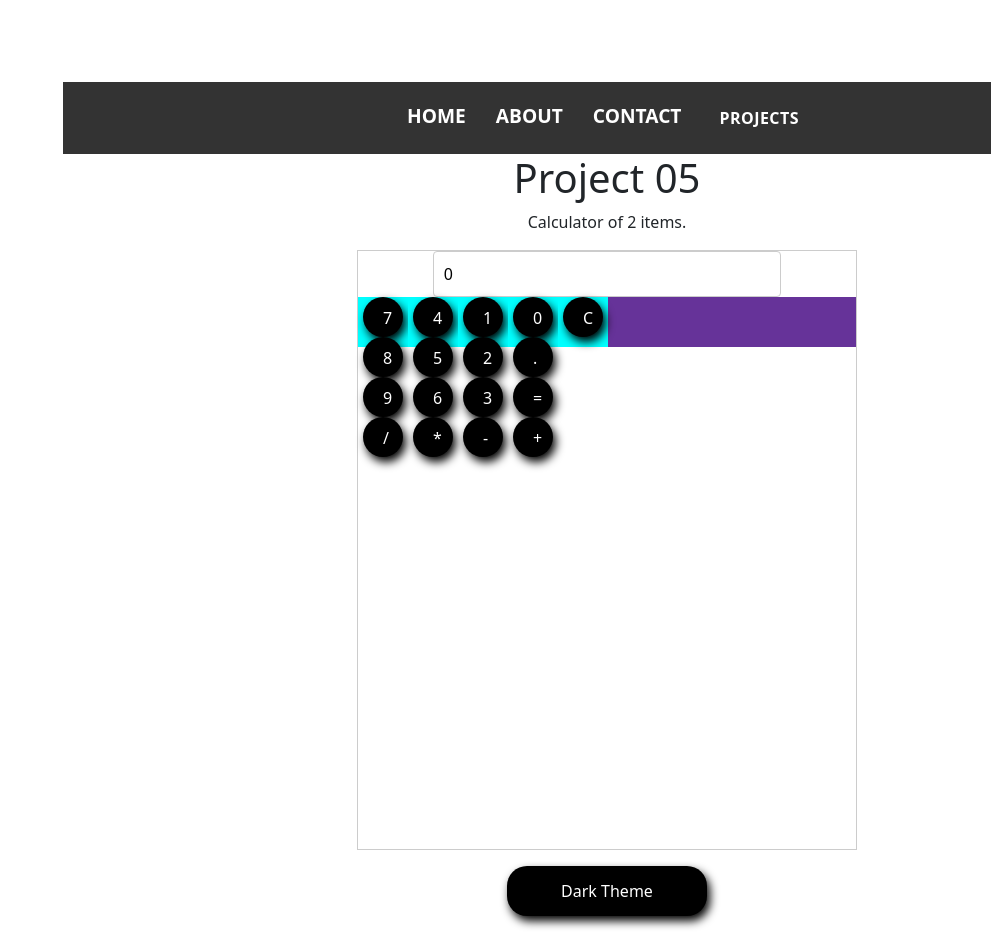
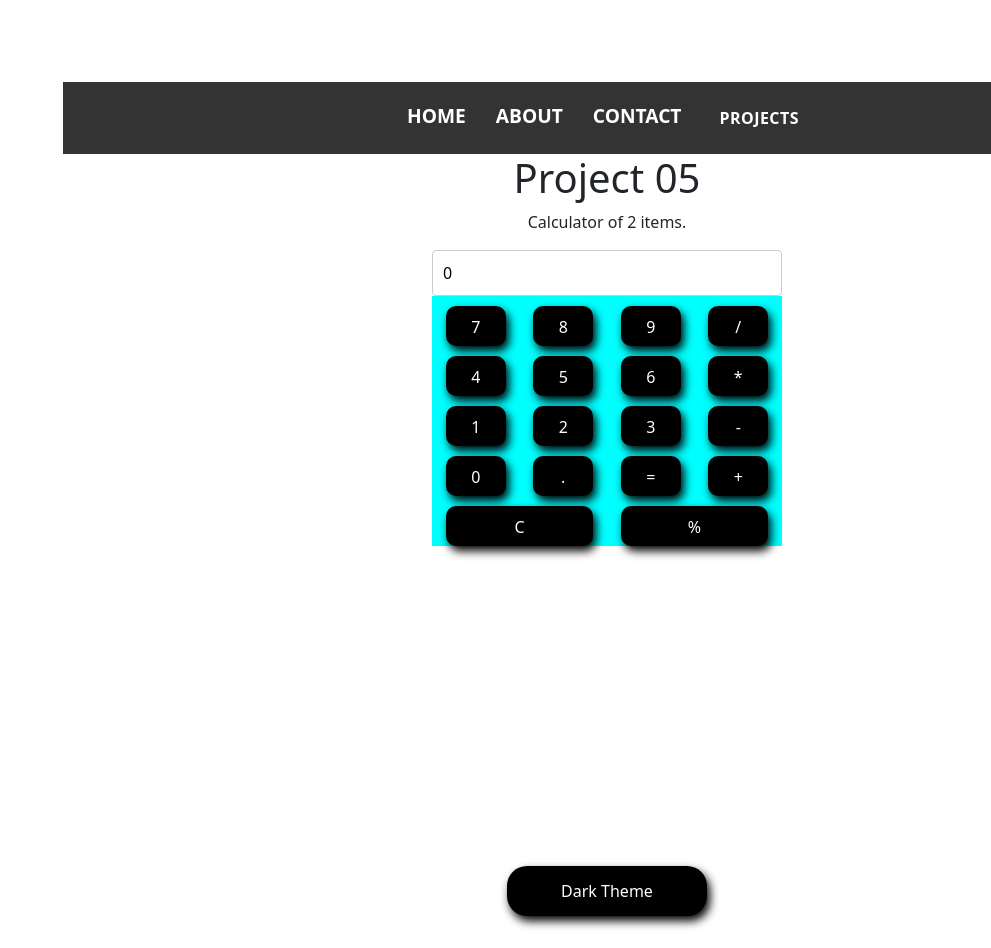
Before and after one commit to lbruster/changecolor, a React (Vite) app: page /projects/5 in a window 1280 px wide. Shown: the top 948 px of the page, without its empty margins (289-1280 px from the left). Built offline with nearby package versions, Linux system fonts and the light colour scheme.

Commit message:
project start 5 look

```diff
--- a/src/App.css
+++ b/src/App.css
@@ -262,10 +262,11 @@ ul.livesearch-results {
 
 /*Calc*/
 .projects-calc {
-  border: 1px solid #ccc;
+  /*   border: 1px solid #ccc; */
   width: 500px;
   margin: 0 auto;
   height: 600px;
+  column-gap: 2em;
   /*  display: flex;
   flex: auto;
   flex-basis: content; */
@@ -273,15 +274,17 @@ ul.livesearch-results {
 .projects-calc .divrow {
   width: 100%;
   height: 50px;
-  background: rebeccapurple;
-  display: flex;
-  flex-direction: row;
+  /*   background: rebeccapurple; */
 }
 
 .projects-calc .divrsp {
-  width: 50px;
+  width: 70%;
   height: 50px;
   background: aqua;
+  display: flex;
+  flex-direction: row;
+  justify-content: space-around;
+  margin: 0 auto;
 }
 label.livecalc-field {
   width: 100%;
@@ -289,12 +292,16 @@ label.livecalc-field {
 }
 
 .projects-calc button {
-  clear: both;
-  width: 40px;
+  width: 60px;
   height: 40px;
   line-height: 20px;
+  margin: 10px 5px;
+  border-radius: 10px;
 }
 
+.calc2btns button {
+  width: 42%;
+}
 /* Stopwatch */
 .stopwatch-wrapper {
   display: flex;
--- a/src/components/projects/project05.tsx
+++ b/src/components/projects/project05.tsx
@@ -51,6 +51,8 @@ const Project05 = () => {
         return a * b;
       case "/":
         return b === 0 ? NaN : a / b;
+      case "%":
+        return b === 0 ? NaN : a % b;
       default:
         return b;
     }
@@ -109,6 +111,10 @@ const Project05 = () => {
       clearAll();
       return;
     }
+    if (value === "%") {
+      clearAll();
+      return;
+    }
     // operator
     handleOperator(value);
   };
@@ -122,7 +128,6 @@ const Project05 = () => {
         </div>
       </section>
       <section className="projects-calc">
-        {/* <input type="text" value={value} /> */}
         <input type="text" value={displayValue} readOnly />
 
         <div className="divrow">
@@ -154,8 +159,14 @@ const Project05 = () => {
               </button>
             ))}
           </div>
-          <div className="divrsp">
-            <button onClick={() => handleButtonClick("C")}>C</button>
+          <div className="divrsp calc2btns">
+            {["C", "%"].map((btn) => (
+              <button key={btn} onClick={() => handleButtonClick(btn)}>
+                {btn}
+              </button>
+            ))}
+            {/* <button onClick={() => handleButtonClick("C")}>C</button>
+            <button onClick={() => handleButtonClick("%")}>%</button> */}
           </div>
         </div>
         <div></div>
```
